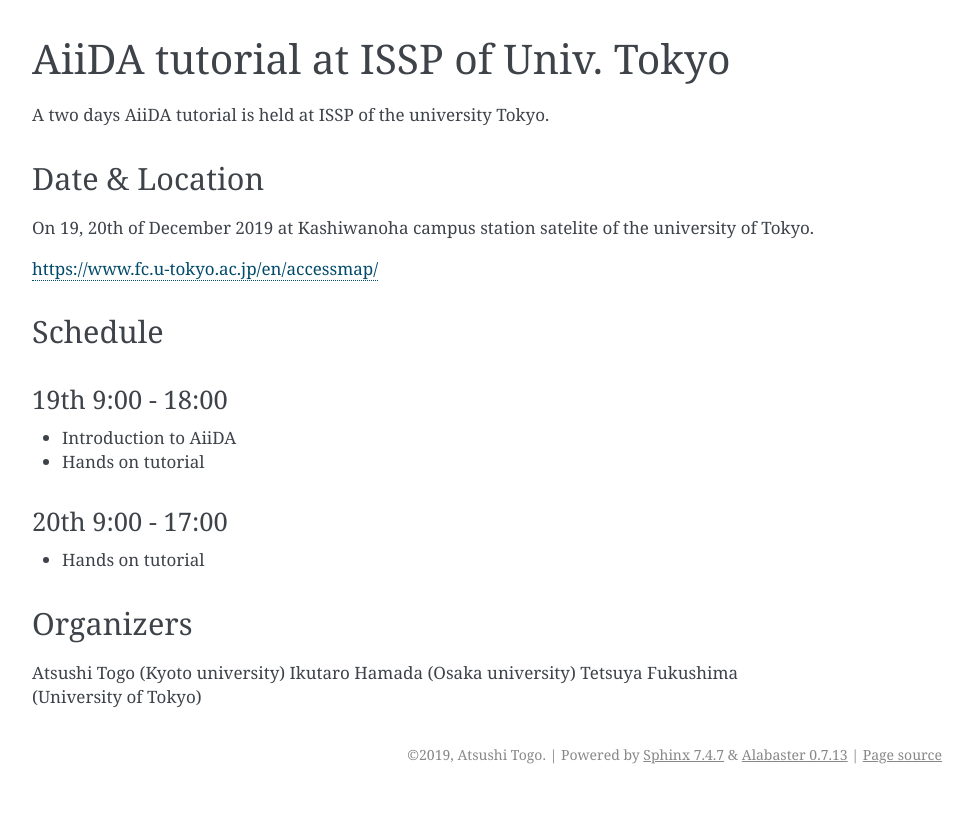
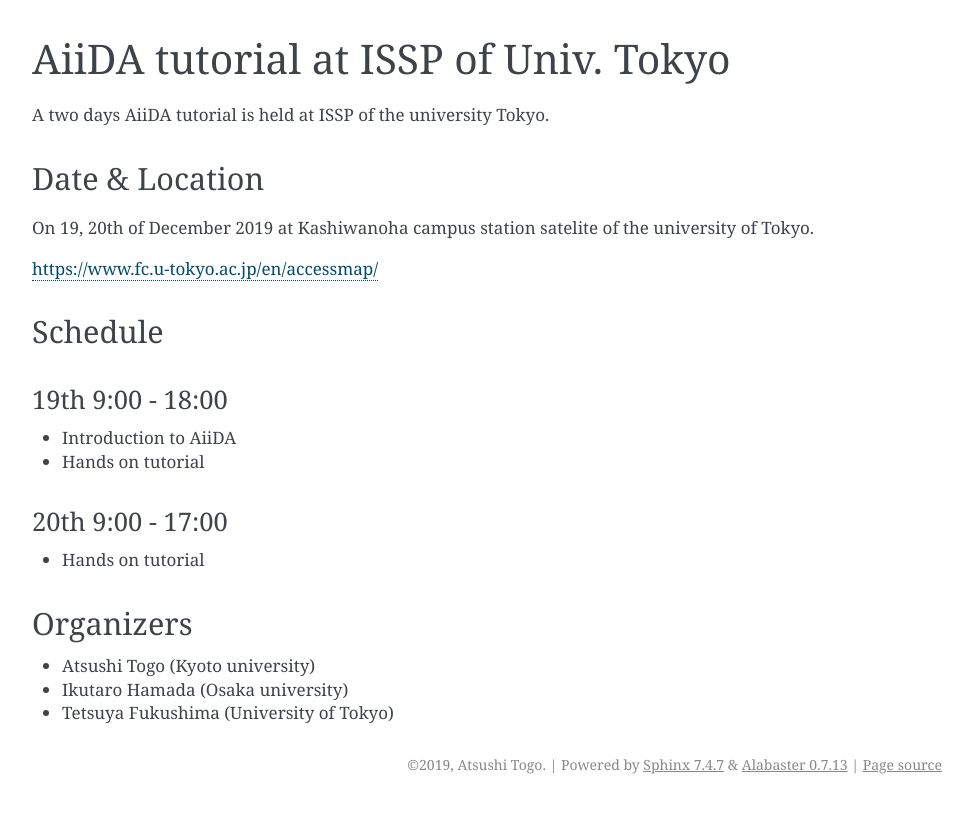
Before and after one commit to atztogo/AiiDA-tutorial-ISSP, a Sphinx documentation site: the page built from doc/index.rst, in a window 1280 px wide. Shown: the top 813 px of the page, without its empty margins (168-1141 px from the left). Built offline with Sphinx 7.4.7, drawn with Linux system fonts in a browser that asks for light colours.

Commit message:
Update AiiDA-tutorial-ISSP doc

```diff
--- a/doc/index.rst
+++ b/doc/index.rst
@@ -29,6 +29,6 @@
 Organizers
 ----------
 
-Atsushi Togo (Kyoto university)
-Ikutaro Hamada (Osaka university)
-Tetsuya Fukushima (University of Tokyo)
+- Atsushi Togo (Kyoto university)
+- Ikutaro Hamada (Osaka university)
+- Tetsuya Fukushima (University of Tokyo)
```
